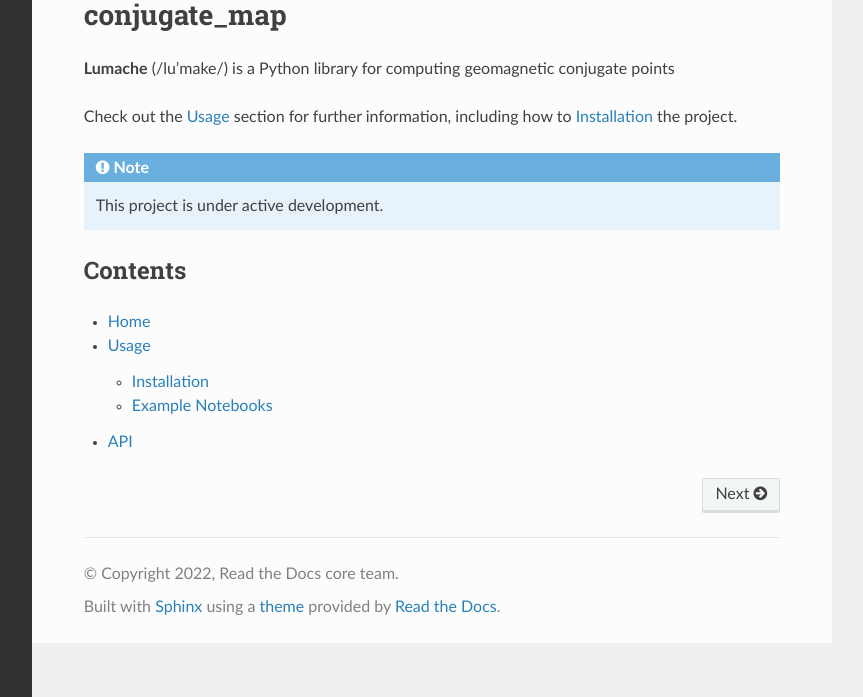
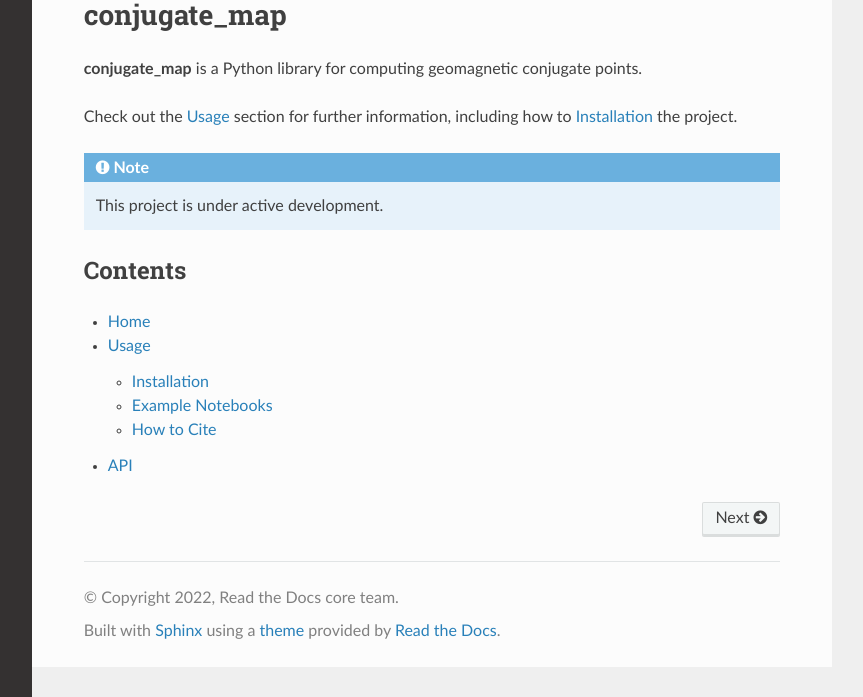
Before and after one commit to KCollins/conjugate_map, a Sphinx documentation site: the page built from docs/index.rst, in a window 1280 px wide, cut to the strip 203-900 px from the top of the page. Shown: the whole strip, without its empty margins (268-1131 px from the left). Built offline with Sphinx 7.4.7 and the Read the Docs theme 2.0.0, drawn with Linux system fonts in a browser that asks for light colours.

Commit message:
WIP on #6

```diff
--- a/docs/index.rst
+++ b/docs/index.rst
@@ -3,7 +3,7 @@
 conjugate_map
 ===================================
 
-**Lumache** (/lu'make/) is a Python library for computing geomagnetic conjugate points
+**conjugate_map** is a Python library for computing geomagnetic conjugate points.
 
 Check out the :doc:`usage` section for further information, including
 how to :ref:`installation` the project.
--- a/docs/usage.rst
+++ b/docs/usage.rst
@@ -29,3 +29,9 @@ graticules for a given latitude and datetime.
 
 You can read the documentation for each function by running, e.g.,
 ``help(calc_mlat_rings)``.
+
+
+How to Cite
+----------------
+Collins, K., & Burrell, A. (2023). conjugate-map (Version 1) [Computer
+software]. https://doi.org/10.5281/zenodo.10056623
```
